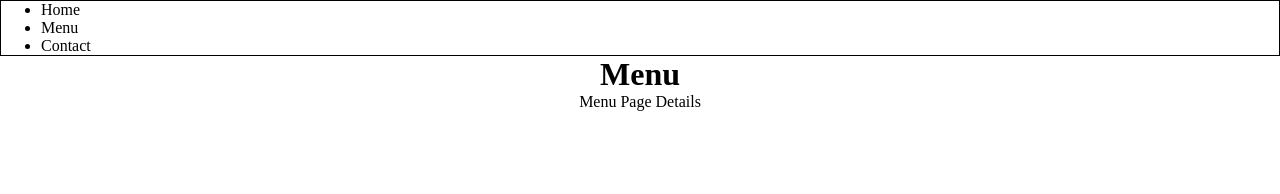
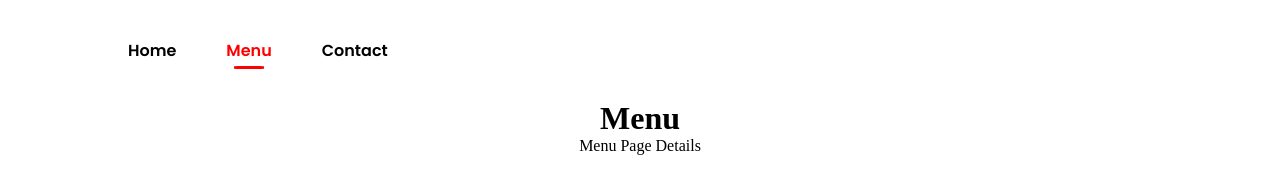
Before and after one commit to pavithiran-saravanan/restaurant-page, a website built with webpack: page dist/index.html in a window 1280 px wide. Both pictures are taken after a click on the item "Menu". Built offline with nearby package versions, Linux system fonts and the light colour scheme.

Commit message:
style stiky header

```diff
--- a/src/index.js
+++ b/src/index.js
@@ -14,16 +14,19 @@ const contactButton = document.createElement('li'); contactButton.textContent =
 homeButton.addEventListener('click', (e) => {
     clear();
     home();
+    homeButton.classList.add('selected');
 });
 
 menuButton.addEventListener('click', (e) => {
     clear();
     menu();
+    menuButton.classList.add('selected');
 });
 
 contactButton.addEventListener('click', (e) => {
     clear();
     contact();
+    contactButton.classList.add('selected');
 });
 
 navBar.append(homeButton, menuButton, contactButton);
@@ -37,4 +40,7 @@ home();
 // Function to clear .content
 function clear() {
     pageContent.innerHTML = '';
+    homeButton.classList.remove('selected');
+    menuButton.classList.remove('selected');
+    contactButton.classList.remove('selected');
 }
--- a/src/style.css
+++ b/src/style.css
@@ -1,10 +1,53 @@
 *{
-    border: 0px;
+    padding: 0px;
     margin: 0px;
 }
 
 .sticky-header{
-    border: 1px solid black;
+    background: white;
+    height: 100px;
+    z-index: 9999;
+    top: 0;
+    position: -webkit-sticky;
+    position: sticky;
+    padding: 0px 10%;
+    display: flex;
+    align-items: center;
+}
+
+.nav-bar{
+    font-family: 'Poppins', sans-serif;
+    list-style: none;
+    display: flex;
+    gap: 50px;
+    font-weight: 600;
+    user-select: none;
+}
+
+.nav-bar li{
+    cursor: pointer;
+}
+
+.nav-bar li:hover{
+    color: red;
+}
+
+.selected{
+    color: red;
+    position: relative;
+}
+
+.selected::after{
+    content: '';
+    position: absolute;
+    background-color: red;
+    border-radius: 15%;
+
+    bottom: -6px;
+    left: 50%;
+    transform: translateX(-50%);
+    height: 3px;
+    width: 30px;
 }
 
 .page-content{
```
Also changed, not shown: dist/index.html, dist/main.js.
